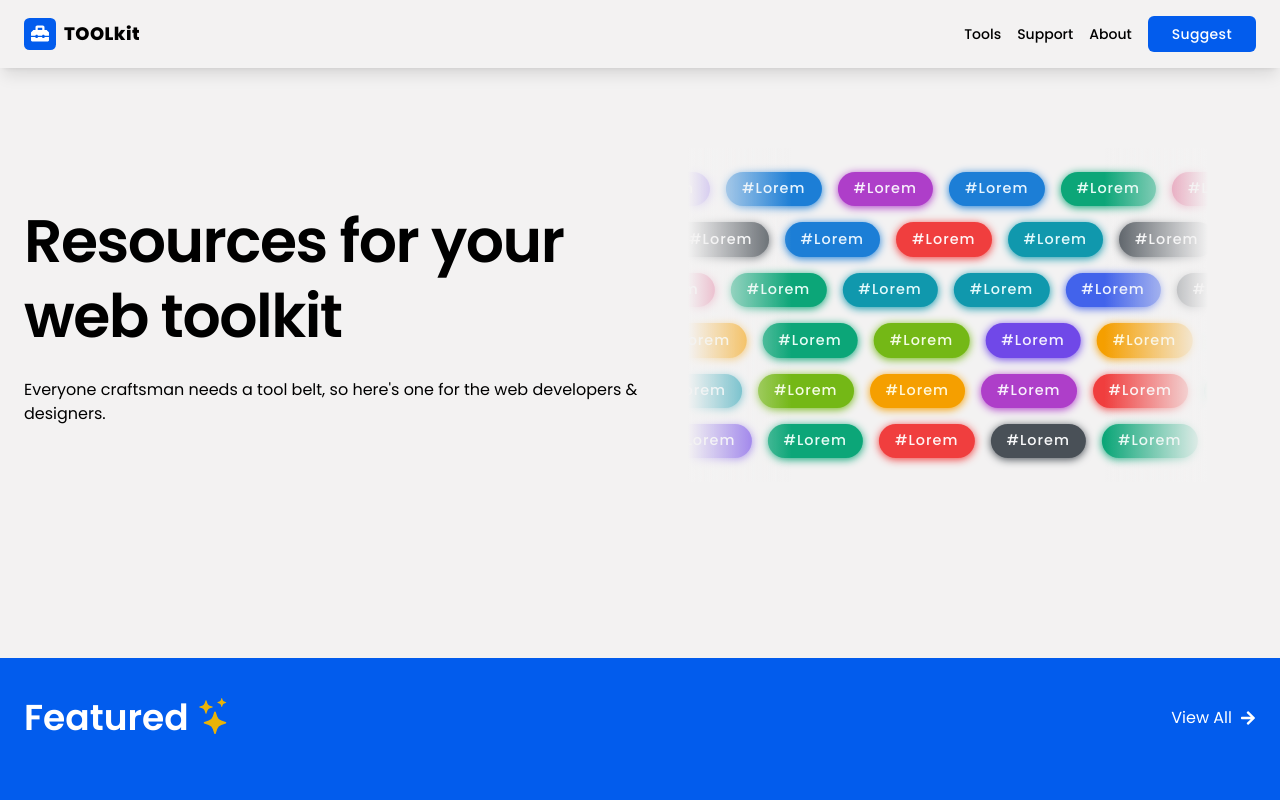
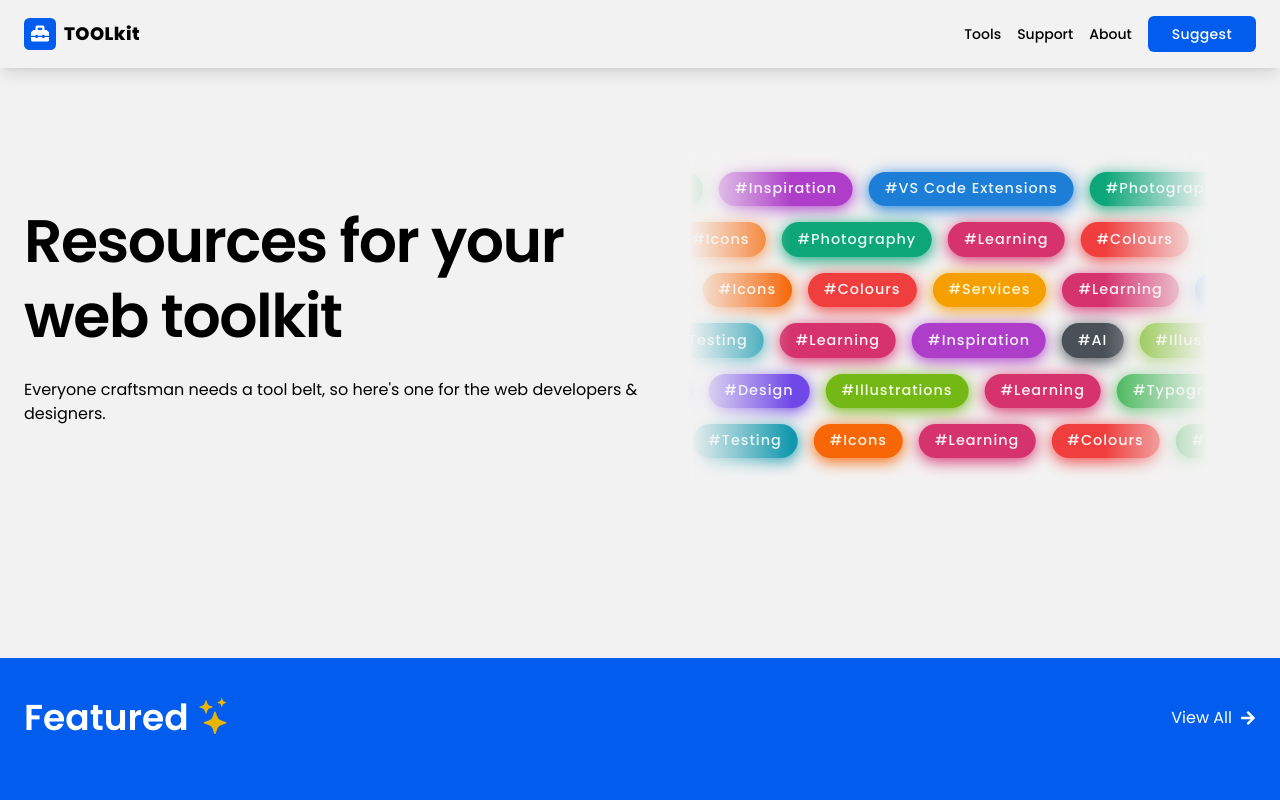
Before and after one commit to joshewah/toolkit, a React (Vite) app: page / in a window 1280 px wide. Shown: the top 800 px of the page. Built offline with nearby package versions, Linux system fonts and the light colour scheme; some icons are missing.

Commit message:
Updated sliding categories and styles

```diff
--- a/src/components/AnimatedTags.css
+++ b/src/components/AnimatedTags.css
@@ -23,6 +23,7 @@
 .tag {
   display: flex;
   align-items: center;
+  text-wrap: nowrap;
   gap: 0 0.2rem;
   color: #e2e8f0;
   font-size: 0.9rem;
--- a/src/components/AnimatedTags.jsx
+++ b/src/components/AnimatedTags.jsx
@@ -3,34 +3,29 @@ import "./AnimatedTags.css"
 
 const AnimatedTags = ({ rows }) => {
   const TAGS = [
-    { backgroundColor: "#495057", color: "#f8f9fa", category: "Lorem" },
-    { backgroundColor: "#F03E3E", color: "#fff5f5", category: "Lorem" },
-    { backgroundColor: "#D6336C", color: "#fff0f6", category: "Lorem" },
-    { backgroundColor: "#AE3EC9", color: "#f8f0fc", category: "Lorem" },
-    { backgroundColor: "#7048E8", color: "#f3f0ff", category: "Lorem" },
-    { backgroundColor: "#4263EB", color: "#edf2ff", category: "Lorem" },
-    { backgroundColor: "#1C7ED6", color: "#e7f5ff", category: "Lorem" },
-    { backgroundColor: "#1098AD", color: "#e3fafc", category: "Lorem" },
-    { backgroundColor: "#0CA678", color: "#e6fcf5", category: "Lorem" },
-    { backgroundColor: "#37B24D", color: "#ebfbee", category: "Lorem" },
-    { backgroundColor: "#74B816", color: "#f4fce3", category: "Lorem" },
-    { backgroundColor: "#F59F00", color: "#fff9db", category: "Lorem" },
-    { backgroundColor: "#F76707", color: "#fff4e6", category: "Lorem" },
+    { backgroundColor: "#495057", color: "#f8f9fa", category: "AI" },
+    { backgroundColor: "#F03E3E", color: "#fff5f5", category: "Colours" },
+    { backgroundColor: "#D6336C", color: "#fff0f6", category: "Learning" },
+    { backgroundColor: "#AE3EC9", color: "#f8f0fc", category: "Inspiration" },
+    { backgroundColor: "#7048E8", color: "#f3f0ff", category: "Design" },
+    {
+      backgroundColor: "#4263EB",
+      color: "#edf2ff",
+      category: "CSS Generators",
+    },
+    {
+      backgroundColor: "#1C7ED6",
+      color: "#e7f5ff",
+      category: "VS Code Extensions",
+    },
+    { backgroundColor: "#1098AD", color: "#e3fafc", category: "Testing" },
+    { backgroundColor: "#0CA678", color: "#e6fcf5", category: "Photography" },
+    { backgroundColor: "#37B24D", color: "#ebfbee", category: "Typography" },
+    { backgroundColor: "#74B816", color: "#f4fce3", category: "Illustrations" },
+    { backgroundColor: "#F59F00", color: "#fff9db", category: "Services" },
+    { backgroundColor: "#F76707", color: "#fff4e6", category: "Icons" },
   ]
-  //   const TAGS = [
-  //     "HTML",
-  //     "CSS",
-  //     "JavaScript",
-  //     "Typescript",
-  //     "Tailwind",
-  //     "React",
-  //     "Next.js",
-  //     "Gatsby",
-  //     "UI/UX",
-  //     "SVG",
-  //     "animation",
-  //     "webdev",
-  //   ]
+
   const DURATION = 28000
   const TAGS_PER_ROW = 8
 
@@ -44,7 +39,6 @@ const AnimatedTags = ({ rows }) => {
         style={{
           "--duration": `${duration}ms`,
           "--direction": reverse ? "reverse" : "normal",
-          "--BACKGROUND": `bg-background`,
         }}
       >
         <div className="inner">
@@ -55,8 +49,9 @@ const AnimatedTags = ({ rows }) => {
     )
   }
 
-  const Tag = ({ text }) => {
-    const { backgroundColor, color } = TAGS[random(0, TAGS.length - 1)]
+  const Tag = ({ tagInfo }) => {
+    const { backgroundColor, color, category } = tagInfo
+
     return (
       <div
         className="tag"
@@ -65,10 +60,10 @@ const AnimatedTags = ({ rows }) => {
           color: color,
           boxShadow: `0 0.1rem 0.2rem ${backgroundColor}`,
           boxShadow: `0 0.1rem 0.5rem ${backgroundColor}`,
-          //   boxShadow: `0 0.2rem 1rem ${backgroundColor}`,
+          boxShadow: `0 0.2rem 1rem ${backgroundColor}`,
         }}
       >
-        #{text}
+        #{category}
       </div>
     )
   }
@@ -84,7 +79,7 @@ const AnimatedTags = ({ rows }) => {
           {shuffle(TAGS)
             .slice(0, TAGS_PER_ROW)
             .map((tag) => (
-              <Tag text={tag.category} key={tag.category} />
+              <Tag tagInfo={tag} key={tag.category} />
             ))}
         </InfiniteLoopSlider>
       ))}
--- a/src/components/Navbar.jsx
+++ b/src/components/Navbar.jsx
@@ -15,7 +15,7 @@ const Navbar = () => {
               TOOLkit
             </span>
           </Link>
-          {/* TODO: fix the nav */}
+          {/* TODO: fix the mobile nav */}
           <FaBars className="text-3xl md:hidden" />
           <nav className="hidden items-center gap-4 text-sm font-medium md:flex ">
             <NavLink to="tools">Tools</NavLink>
```
